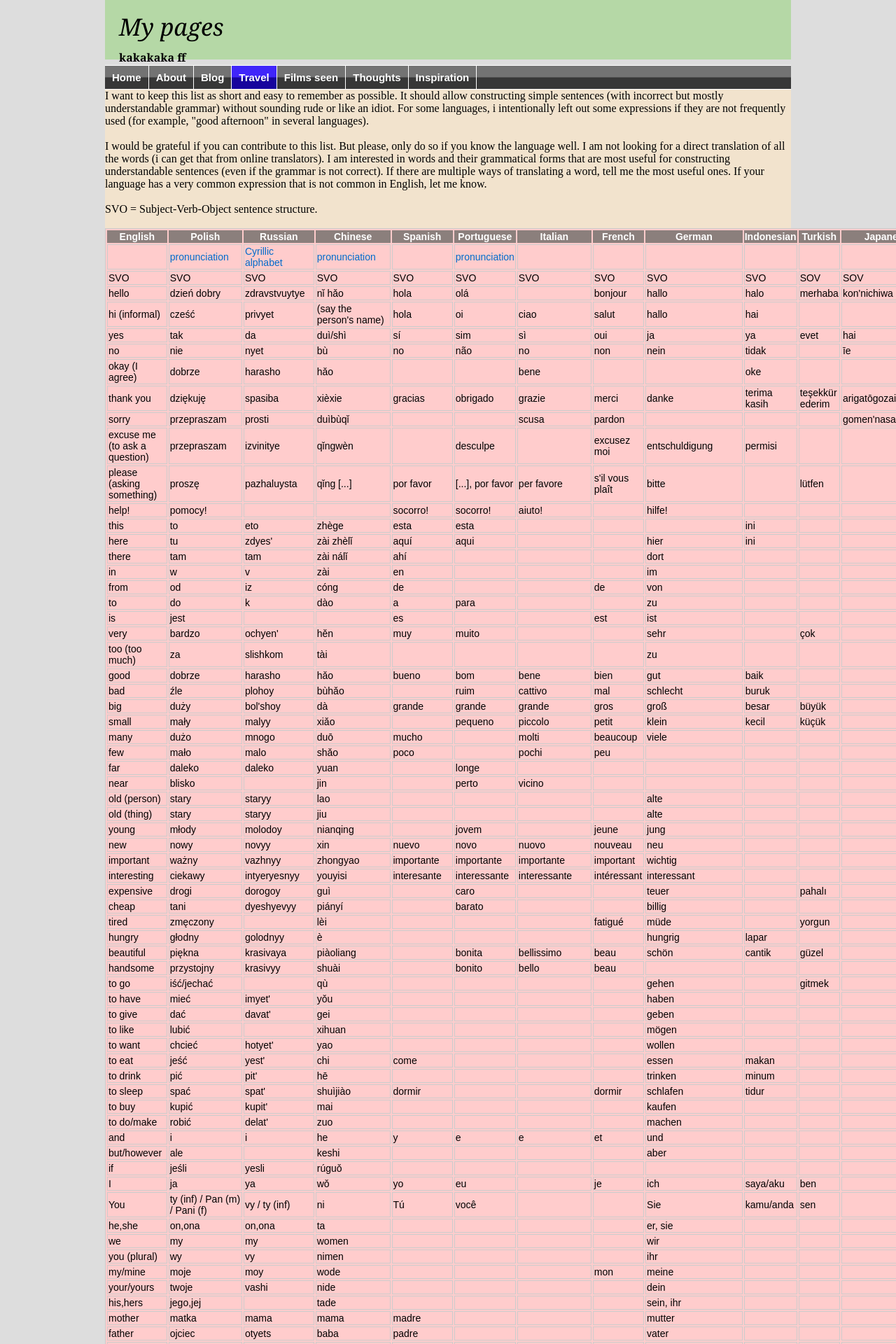
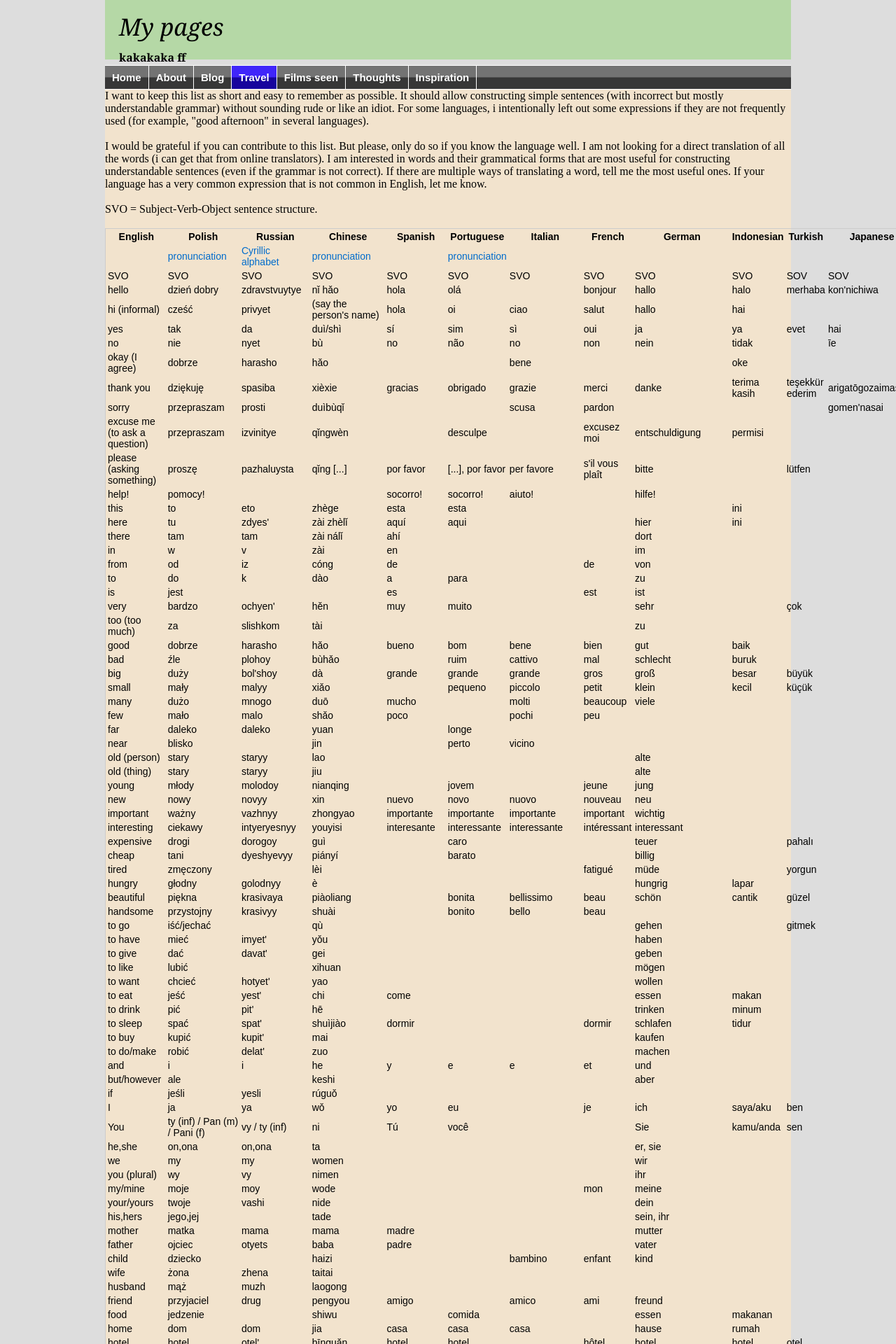
Before and after one commit to witba/witba.github.io, a Jekyll site: the page built from travel/lang.html, in a window 1280 px wide. Shown: the top 1920 px of the page at 70% size. Built offline with Jekyll 4.4.1, drawn with Linux system fonts in a browser that asks for light colours.

Commit message:
Update lang.html

```diff
--- a/travel/lang.html
+++ b/travel/lang.html
@@ -15,7 +15,7 @@
 		font-size: 14px;
 		border: 1px solid #CCC;
 		font-family: Arial, Helvetica, sans-serif;
-		background: #ffcccc;
+	/*	background: #ffcccc;   /*
 	}
 	.tableizer-table td {
 		padding: 1px;
```
